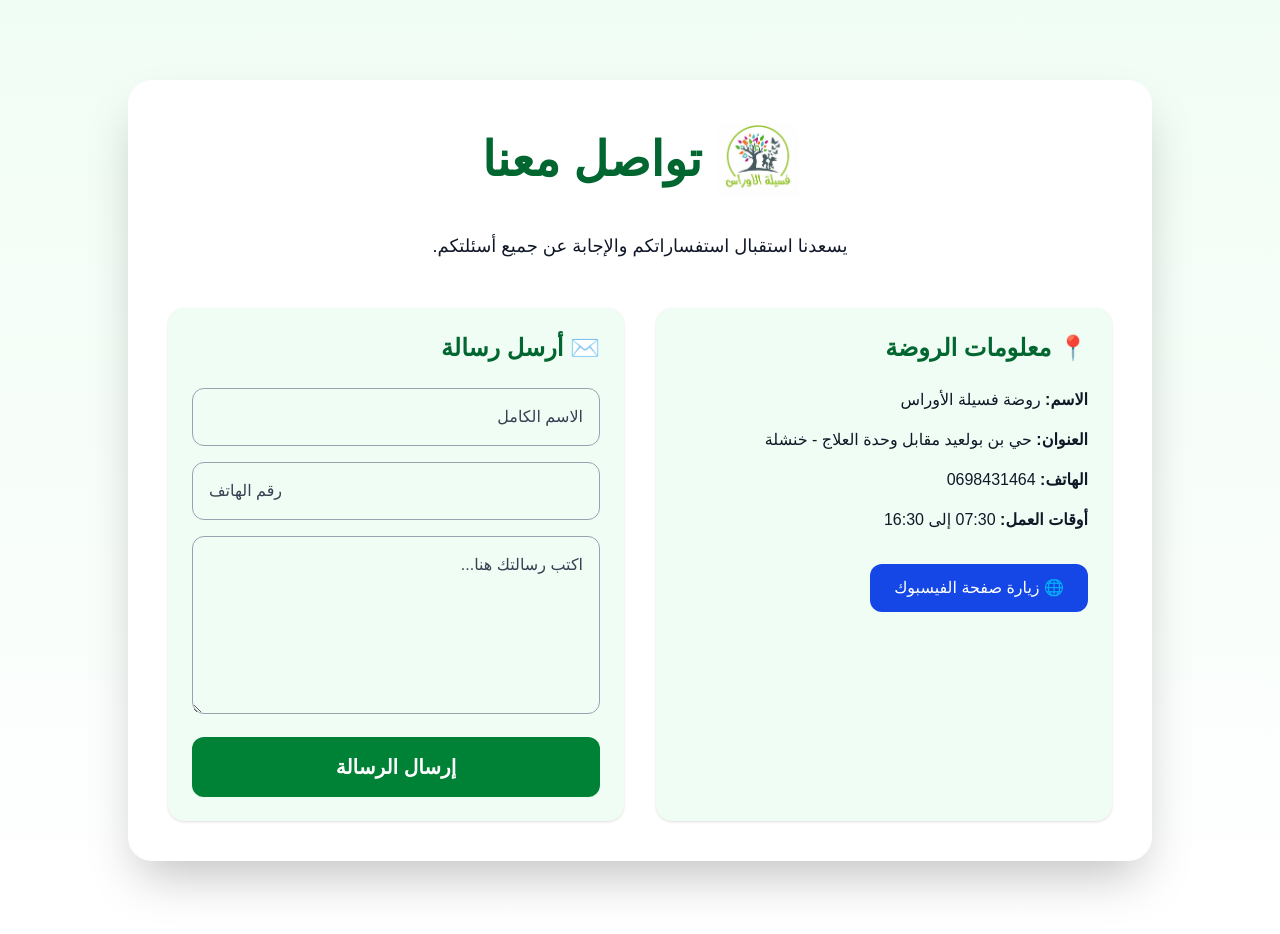
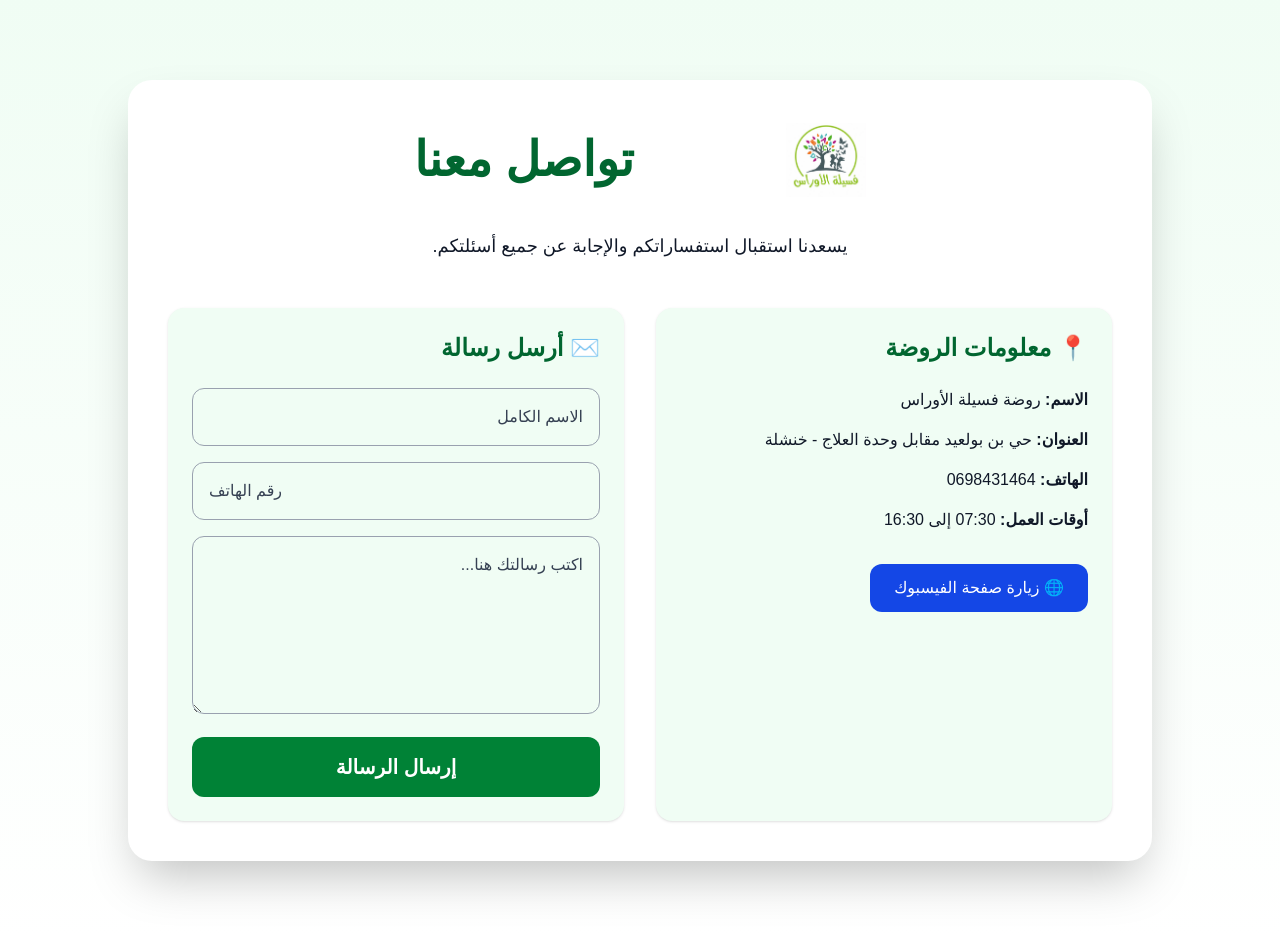
Before and after one commit to FASSILATHANANE/fasila-preschool, a Next.js app: page /contact in a window 1280 px wide. Shown: the top 934 px of the page. Built offline with nearby package versions, Linux system fonts and the light colour scheme.

Commit message:
Update contact page

```diff
--- a/app/contact/page.tsx
+++ b/app/contact/page.tsx
@@ -11,7 +11,12 @@ export default function Contact() {
             alt="روضة فسيلة الأوراس"
             className="w-20 h-20 object-contain"
           />
-
+<a
+        href="/jobs"
+        className="text-white font-bold px-4 py-2 rounded-xl hover:bg-white/15 hover:text-yellow-300 transition"
+      >
+        عروض العمل
+      </a>
           <h1 className="text-5xl font-extrabold text-green-800">
             تواصل معنا
           </h1>
```
